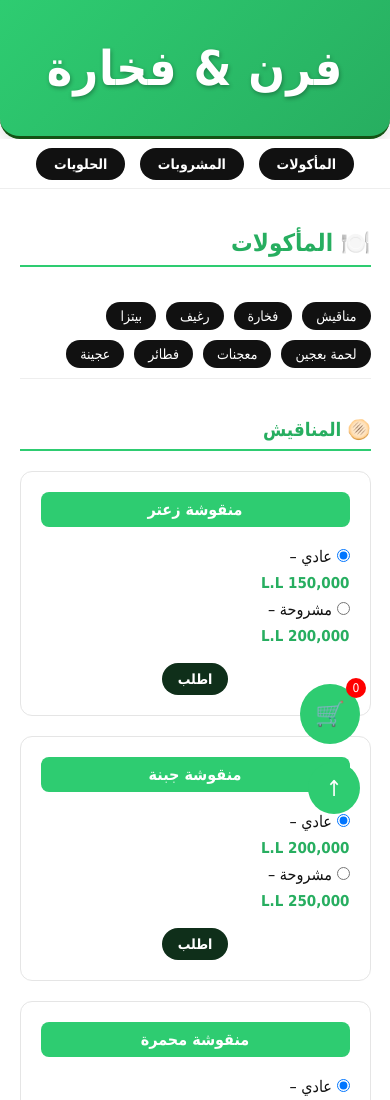
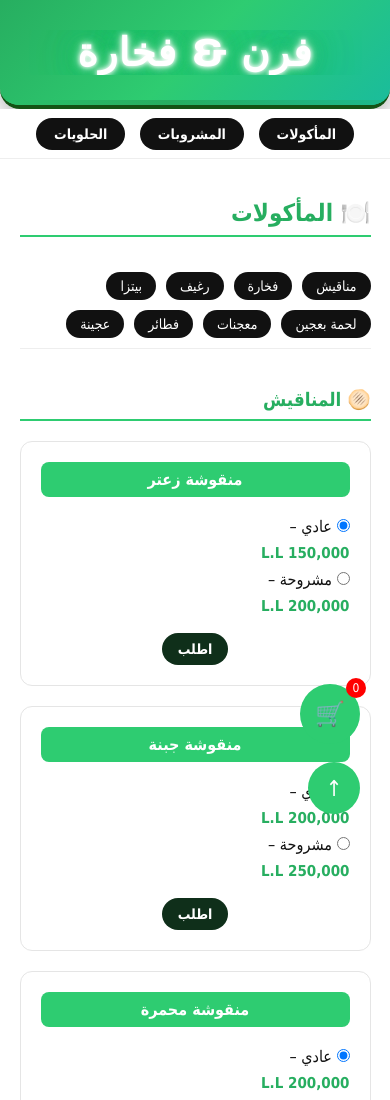
Before and after one commit to osama740/furn-and-fakhara, a plain HTML site: page index.html in a window 390 px wide. Shown: the top 1100 px of the page. Drawn offline with Linux system fonts and the light colour scheme.

Commit message:
changes applied

```diff
--- a/style.css
+++ b/style.css
@@ -26,34 +26,111 @@ body {
 }
 
 /* Header - Professional Style */
+/* Header - Responsive Neon */
 .main-header {
   text-align: center;
-  padding: 40px 20px;
-  background: linear-gradient(135deg, #2ecc71, #27ae60); /* gradient أخضر جذاب */
-  border-bottom: 3px solid #145214; /* أخضر داكن جداً */
-  border-radius: 0 0 20px 20px; /* حواف منحنية في الأسفل */
-  box-shadow: 0 6px 15px rgba(0, 0, 0, 0.1); /* ظل خفيف */
+  padding: 50px 20px; /* ارتفاع مناسب */
+  background: linear-gradient(135deg, #27ae60, #2ecc71, #1abc9c);
+  border-bottom: 4px solid #145214;
+  border-radius: 0 0 20px 20px;
+  box-shadow: 0 8px 25px rgba(0,0,0,0.3);
   position: relative;
-  z-index: 100;
+  overflow: hidden;
 }
 
+/* Neon Glow Text */
 .main-header h1 {
-  color: #fff; /* أبيض لإبراز على الخلفية الخضراء */
-  font-size: 48px;
-  font-weight: 700;
-  letter-spacing: 1px;
+  font-size: 6vw; /* نسبة من عرض الشاشة */
+  font-weight: 900;
+  letter-spacing: 3px;
+  color: #fff;
+  font-family: 'Arial Black', 'Impact', sans-serif;
   text-transform: uppercase;
-  text-shadow: 1px 2px 4px rgba(0,0,0,0.3); /* ظل نص خفيف لاحترافية */
   margin: 0;
+
+  /* Neon Glow */
+  text-shadow:
+    0 0 4px #fff,
+    0 0 8px #fff,
+    0 0 16px #2ecc71,
+    0 0 24px #2ecc71,
+    0 0 32px #27ae60,
+    0 0 48px #1abc9c,
+    0 0 64px #2ecc71;
+
+  white-space: nowrap;
+  overflow: hidden;
+  text-overflow: ellipsis;
+
+  animation: flicker 2s infinite alternate;
 }
 
-/* Optional: small tagline */
-.main-header p {
-  color: #e0f7e0;
-  font-size: 18px;
-  margin-top: 8px;
-  font-weight: 500;
+/* Flicker effect */
+@keyframes flicker {
+  0%, 19%, 21%, 23%, 25%, 54%, 56%, 100% { text-shadow:
+    0 0 4px #fff,
+    0 0 8px #fff,
+    0 0 16px #2ecc71,
+    0 0 24px #2ecc71,
+    0 0 32px #27ae60,
+    0 0 48px #1abc9c,
+    0 0 64px #2ecc71;
+  }
+  20%, 22%, 24%, 55% { text-shadow: 0 0 2px #fff; }
 }
+
+/* Neon Gradient Bar Underline */
+.main-header::after {
+  content: "";
+  position: absolute;
+  bottom: 0;
+  left: 0;
+  width: 100%;
+  height: 8px;
+  background: linear-gradient(90deg, #fff, #2ecc71, #27ae60, #1abc9c, #fff);
+  background-size: 300% 100%;
+  border-radius: 4px;
+  animation: barMove 3s linear infinite;
+}
+
+/* Moving gradient bar */
+@keyframes barMove {
+  0% { background-position: 0% 0%; }
+  50% { background-position: 100% 0%; }
+  100% { background-position: 0% 0%; }
+}
+
+/* ===== Responsive Adjustments ===== */
+@media (max-width: 768px) {
+  .main-header {
+    padding: 40px 15px;
+  }
+
+  .main-header h1 {
+    font-size: 8vw; /* أكبر نسبيًا على الشاشات الصغيرة */
+    letter-spacing: 2px;
+  }
+
+  .main-header::after {
+    height: 6px;
+  }
+}
+
+@media (max-width: 480px) {
+  .main-header {
+    padding: 30px 10px;
+  }
+
+  .main-header h1 {
+    font-size: 10vw; /* يتكيف تمامًا مع الموبايل */
+    letter-spacing: 1px;
+  }
+
+  .main-header::after {
+    height: 5px;
+  }
+}
+
 
 
 
```
